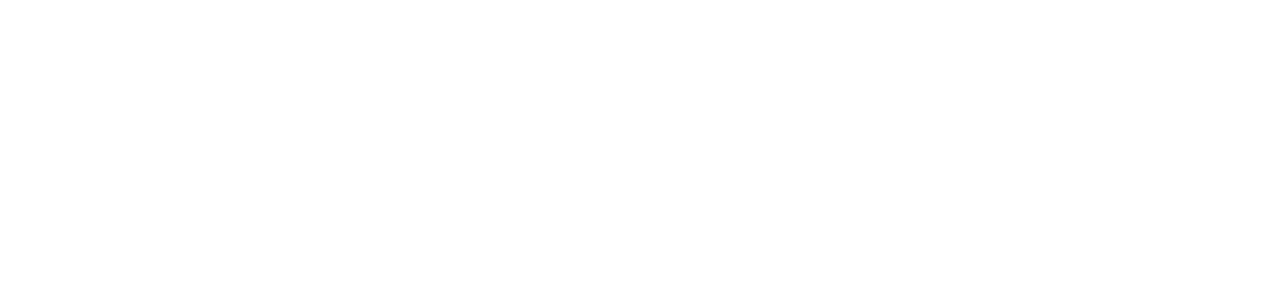
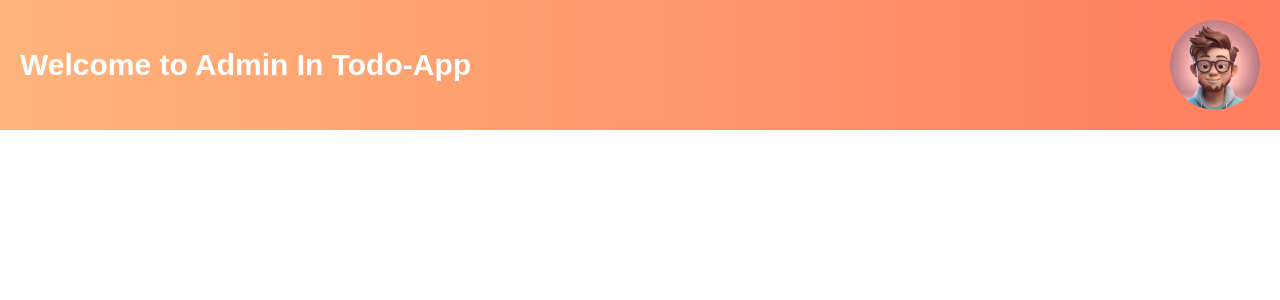
Before and after one commit to Jishan7866/todo-app, a React (Create React App) app: page /home in a window 1280 px wide. Before the commit this address had no page. Shown: the top 300 px of the page. Built offline with nearby package versions, Linux system fonts and the light colour scheme.

Commit message:
add header

```diff
--- a/public/index.html
+++ b/public/index.html
@@ -3,6 +3,7 @@
   <head>
     <meta charset="utf-8" />
     <link rel="icon" href="%PUBLIC_URL%/favicon.ico" />
+    <link rel="stylesheet" href="https://fonts.googleapis.com/css2?family=Roboto:wght@400;700&display=swap" />
     <meta name="viewport" content="width=device-width, initial-scale=1" />
     <meta name="theme-color" content="#000000" />
     <meta
--- a/src/App.css
+++ b/src/App.css
@@ -111,3 +111,43 @@
   color:#613db7;
   cursor:pointer;
 }
+/* Header Design  */
+/* Header.css */
+
+.header-container {
+  display: flex;
+  align-items: center;
+  justify-content: space-between;
+  padding: 20px;
+  /* background-color: #eee;  */
+  background: linear-gradient(to left, #ff7e5f, #feb47b);
+  color: #ffffff; /* Updated text color */
+}
+
+.avatar-container {
+  width: 90px;
+  height: 90px;
+  overflow: hidden;
+  border-radius: 80%;
+  order: 2;
+}
+
+.avatar-image {
+  width: 100%;
+  height: 100%;
+  object-fit: cover;
+  border-radius: 50%;
+  transition: transform 0.3s ease;
+}
+.avatar-container:hover .avatar-image {
+  transform: scale(1.2); /* Added hover effect to scale the avatar on hover */
+}
+.header-title {
+  /* margin-right: 20px; */
+  margin: 0;
+  order: 1;
+  color: #ffffff;
+  font-size: 30px; /* Increased font size */
+  font-family: 'Robot',sans-serif;
+  font-weight: bold; /* Added bold font weight */
+}
--- a/src/App.js
+++ b/src/App.js
@@ -2,6 +2,7 @@
 import './App.css';
 import Login from './Pages/Login/Login';
 import SignUp from './Pages/SignUp/SignUp';
+import Home from './Pages/Home/Home';
 
 function App() {
   return (
@@ -11,6 +12,7 @@
     <Routes>
       <Route path='/' element={<Login/>}></Route>
       <Route path='/register' element={<SignUp/>}></Route>
+      <Route path='/home' element={<Home/>}></Route>
     </Routes>
   </Router>
   );
--- /dev/null
+++ b/src/Pages/Header/Header.js
@@ -0,0 +1,12 @@
+import react from 'react';
+import avatar from '../../Img/avatar.jpg';
+export default function Header(){
+    return(
+        <header className='header-container'>
+            <div className='avatar-container'>
+                <img className='avatar-image' src={avatar}></img>
+            </div>
+            <h1 className='header-title'>Welcome to Admin In Todo-App</h1>
+        </header>
+    )
+}
--- /dev/null
+++ b/src/Pages/Home/Home.js
@@ -0,0 +1,9 @@
+import React from 'react'
+import Header from '../Header/Header'
+export default function Home(){
+    return(
+        <div>
+            <Header></Header>
+        </div>
+    )
+}
```
Also changed, not shown: src/Img/avatar.jpg (added).
